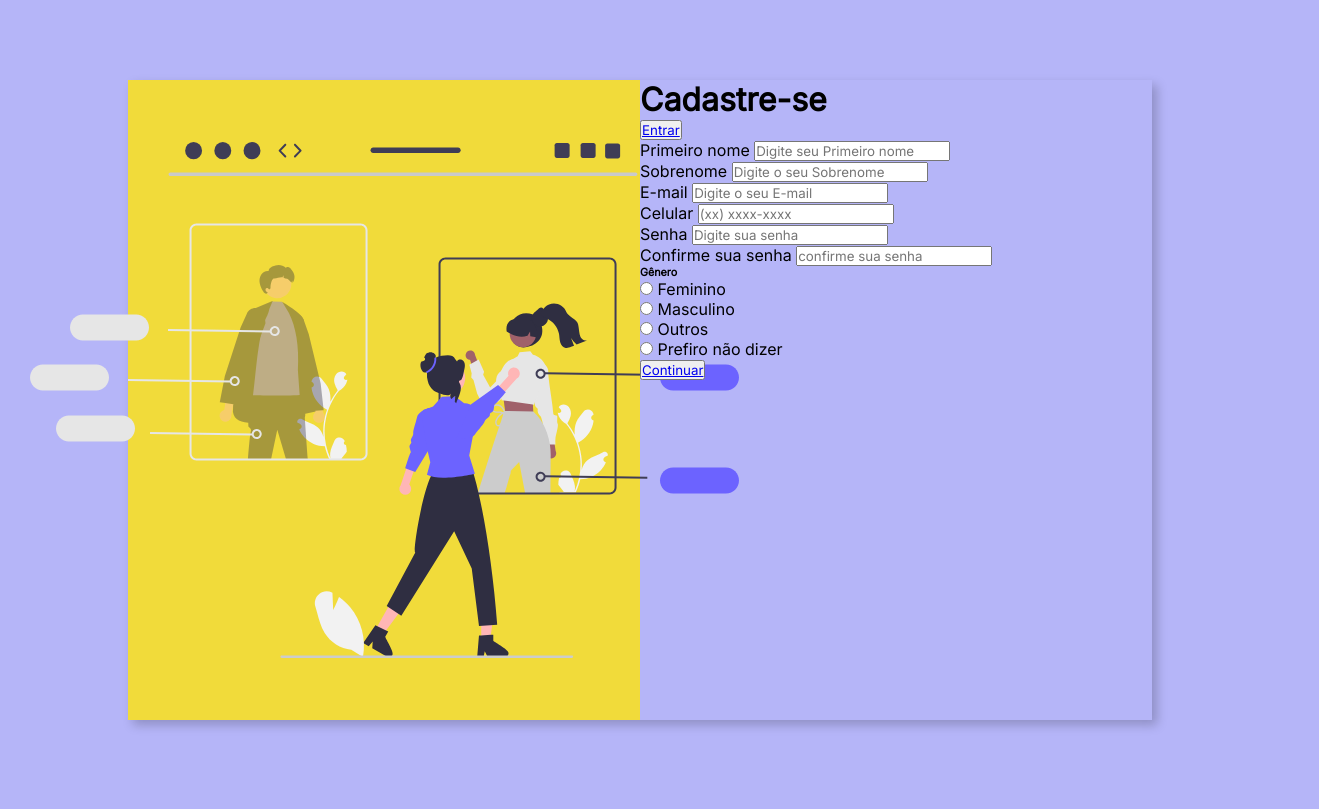
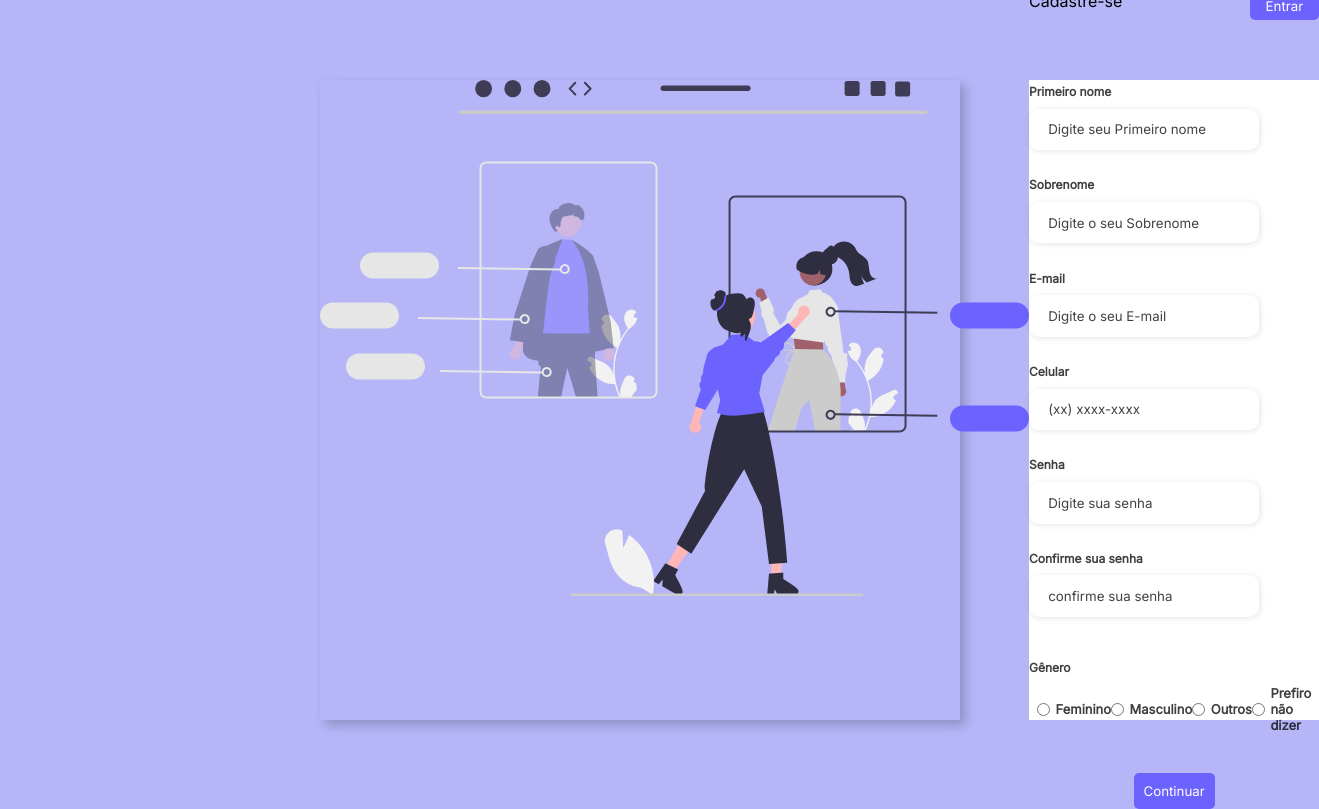
Before and after one commit to Arialyson/Formulario_cadastro, a plain HTML site: page fornulario.html in a window 1280 px wide. Shown: the whole page, 1319 px wide, since content can reach past the window. Drawn offline with Linux system fonts and the light colour scheme.

Commit message:
Deu zebra
Não estou conseguindo encontrar o problema

```diff
--- a/index.html
+++ b/fornulario.html
@@ -8,18 +8,14 @@
 </head>
 <body>
     <div class="container">
-        <div class="form-image">
-            <img src="img/undraw_shopping_re_hdd9.svg" alt="imagem">
+        <div class="form-img">
+            <img src="img/undraw_shopping_re_hdd9.svg" alt="banner">
         </div>
         <div class="form">
             <form action="#">
                 <div class="form-header">
-                    <div class="title">
-                        <h1>Cadastre-se</h1>
-                    </div>
-                    <div class="login-button">
-                        <button><a href="#">Entrar</a></button>
-                    </div>
+                    <div class="title">Cadastre-se</div>
+                    <div class="login-button"><button><a href="#">Entrar</a></button></div>
                 </div>
                 <div class="input-group">
                     <div class="input-box">
@@ -56,30 +52,24 @@
                             <input type="radio" id="female" name="gender">
                             <label for="female">Feminino</label>
                         </div>
-                        <div class="gender-group">
                         <div class="gender-input">
                             <input type="radio" id="male" name="gender">
                             <label for="male">Masculino</label>
                         </div>
-                            <div class="gender-group">
                         <div class="gender-input">
                             <input type="radio" id="others" name="gender">
                             <label for="others">Outros</label>
                         </div>
-                                <div class="gender-group">
                         <div class="gender-input">
                             <input type="radio" id="none" name="gender">
                             <label for="none">Prefiro não dizer</label>
                         </div>
                     </div>
                 </div>
-                        </div>
-                    </div>
-                </div>
+            </form>
             <div class="continue-button">
                 <button><a href="#">Continuar</a></button>
             </div>
-            </form>
         </div>
     </div>
 </body>
--- a/style/style.css
+++ b/style/style.css
@@ -1,8 +1,8 @@
 @charset "UTF-8";
 @import url('https://fonts.googleapis.com/css2?family=Great+Vibes&family=Inter&family=Open+Sans:wght@300&family=Roboto:wght@300&display=swap');
 * {
-    padding: 0px;
-    margin: 0px;
+    padding: 0;
+    margin: 0;
     box-sizing: border-box;
     font-family: 'Inter', sans-serif;
 }
@@ -26,4 +26,130 @@ body {
     justify-content: center;
     align-items: center;
     background-color: #fde317d7;
+    padding: 1rem;
 }
+.form-image img {
+    width: 31rem;
+}
+.form {
+    width: 50%;
+    display: flex;
+    justify-content: center;
+    align-items: center;
+    flex-direction: column;
+    background-color: white;
+}
+.form-header {
+    margin-bottom: 3rem;
+    display: flex;
+    justify-content: space-between;
+}
+.login-button {
+    display: flex;
+    align-items: center;
+}
+.login-button button {
+    border: none;
+    background-color: #6c63ff;
+    padding: 0.4rem 1rem;
+    border-radius: 5px;
+    cursor: pointer;
+}
+.login-button button:hover {
+    background-color: #4641b1f1;
+}
+.login-button button a {
+    text-decoration: none;
+    font-weight: 500;
+    color: white;
+}
+.form-header h1::after {
+    content: '';
+    display: block;
+    width: 5rem;
+    height: 0.3rem;
+    background-color: #6c63ff;
+    margin: 0 auto;
+    position: absolute;
+    border-radius: 10px;
+}
+.input-group {
+    display: flex;
+    flex-wrap: wrap;
+    justify-content: space-between;
+    padding: 1rem 0;
+}
+.input-box {
+    display: flex;
+    flex-direction: column;
+    margin-bottom: 1.1rem;
+}
+.input-box input {
+    margin: 0.6rem 0;
+    padding: 0.8rem 1.2rem;
+    border: none;
+    border-radius: 10px;
+    box-shadow: 1px 1px 6px #0000001c;
+}
+.input-box input:hover {
+    background-color: #eeeeee75;
+}
+.input-box input:focus-visible {
+    outline: 1px solid #6c63ff;
+}
+.input-box label,
+.gender-title h6 {
+    font-size: 0.75rem;
+    font-weight: 600;
+    color: #000000c0;
+}
+.input-box input::placeholder {
+    color: #000000be;
+}
+.gender-group {
+    display: flex;
+    justify-content: space-between;
+    margin-top: 0.62rem;
+    padding: 0 0.5rem;
+}
+.gender-input {
+    display: flex;
+    align-items: center;
+}
+.gender-input input {
+    margin-right: 0.35rem;
+}
+.gender-input label {
+    font-size: 0.81rem;
+    font-weight: 600;
+    color: #000000c0;
+}
+.continue-button button {
+    width: 100%;
+    margin-top: 2.5rem;
+    border: none;
+    background-color: #6c63ff;
+    padding: 0.62rem;
+    border-radius: 5px;
+    cursor: pointer;
+}
+.continue-button button:hover {
+    background-color: #4641b1f1;
+}
+.continue-button button a {
+    text-decoration: none;
+    font-size: 0.93 rem;
+    font-weight: 500;
+    color: white;
+}
+@media screen and (max-width: 1330px) {
+    .form-image {
+        display: none;
+    }
+    .container {
+        width: 50%;
+    }
+    .form {
+        width: 100%;
+    }
+}
```
Lines whose indentation alone changed are shown as unchanged.
